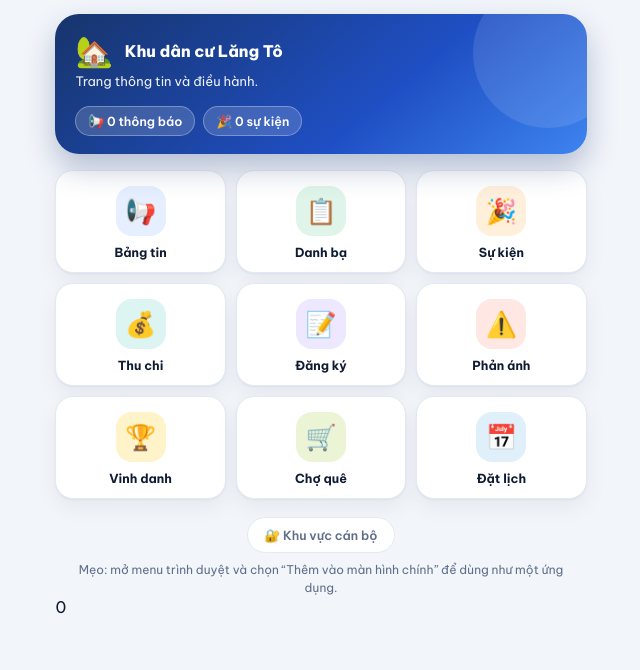
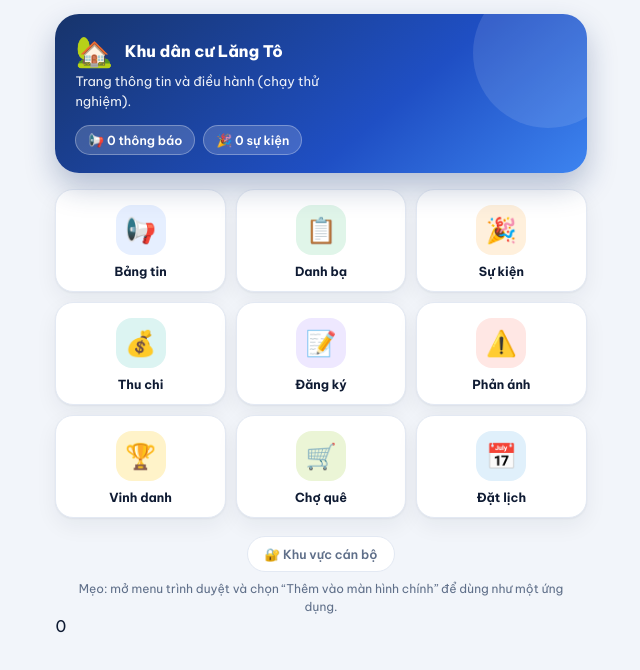
Before and after one commit to kdcchuyendoiso-cmd/KDC-Lang-To, a Next.js app: page / in a window 1280 px wide. Shown: the top 670 px of the page, without its empty margins (319-959 px from the left). Built offline with nearby package versions, Linux system fonts and the light colour scheme; no server answers; the database is empty.

Commit message:
Modify hero subtitle for experimental indication
Updated the hero subtitle to indicate experimental status.

```diff
--- a/app/page.js
+++ b/app/page.js
@@ -34,7 +34,7 @@ export default async function HomePage({ searchParams }) {
           <div className="hero-mark">🏡</div>
           <div className="hero-title">Khu dân cư Lăng Tô</div>
         </div>
-        <div className="hero-sub">Trang thông tin và điều hành.</div>
+        <div className="hero-sub">Trang thông tin và điều hành (chạy thử nghiệm).</div>
         <div className="chips">
           <Link className="chip" href="/bang-tin">
             📢 {news.length} thông báo
```
